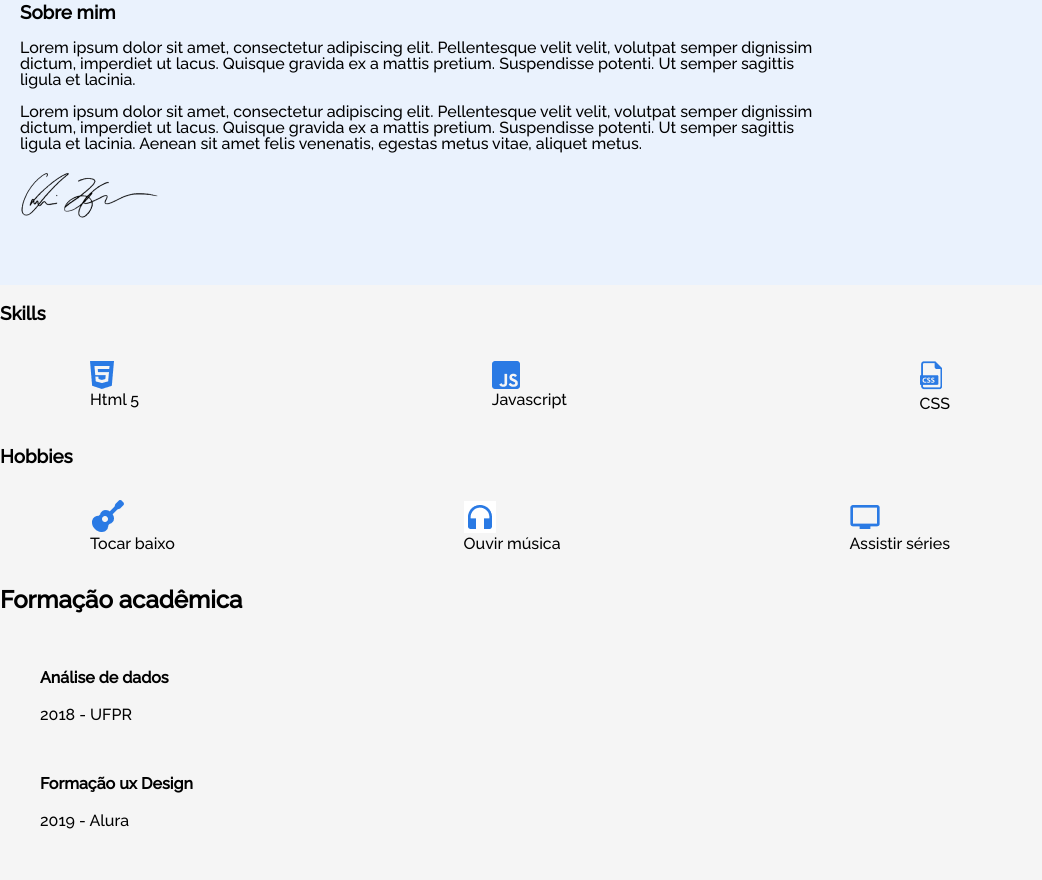
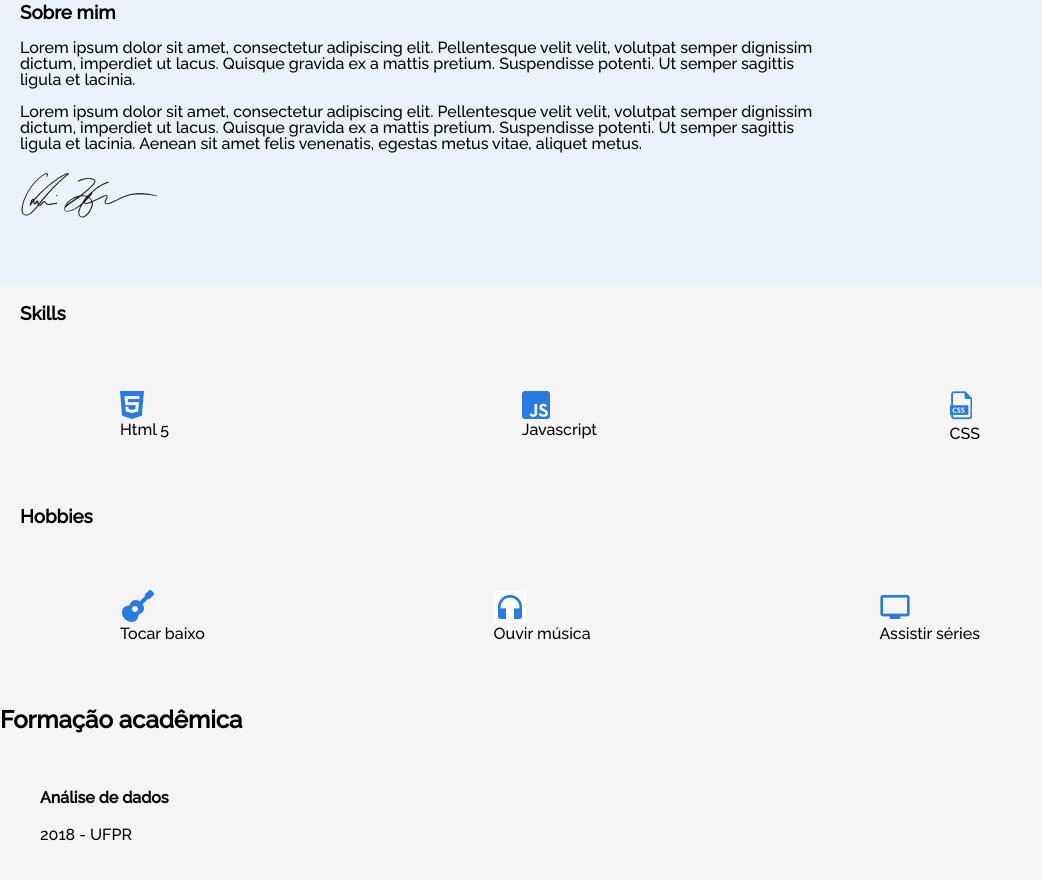
Before and after one commit to wms001/challenge-one-portfolio-br-master, a plain HTML site: page index.html in a window 1280 px wide. Shown: the part 590-1470 px from the top of the page, without its empty margins (0-1042 px from the left). Drawn offline with Linux system fonts and the light colour scheme.

Commit message:
commit session Skill e hobbies

```diff
--- a/style.css
+++ b/style.css
@@ -148,6 +148,10 @@ section__about{
     width: 800px;
 }
 
+section.skills h3 {
+    margin-left: 20px;
+}
+
 /*Sessão Skill*/
 section.skills div.skills__line {
     display:flex;
@@ -155,10 +159,14 @@ section.skills div.skills__line {
     flex-direction:inherit;
     align-items:center;
     justify-content: space-between;
-    padding: 30;
+    padding: 30px;
     font-size: 16px;
     width: 900px;
     background: #F5F5F5;
+}
+
+section.hobbies h3 {
+    margin-left: 20px;
 }
 
 /*Sessão Hobbies*/
@@ -169,7 +177,7 @@ section.hobbies div.hobbies__line {
     flex-direction:inherit;
     align-items:center;
     justify-content: space-between;
-    padding: 30;
+    padding: 30px;
     font-size: 16px;
     width: 900px;
     background: #F5F5F5;
```
